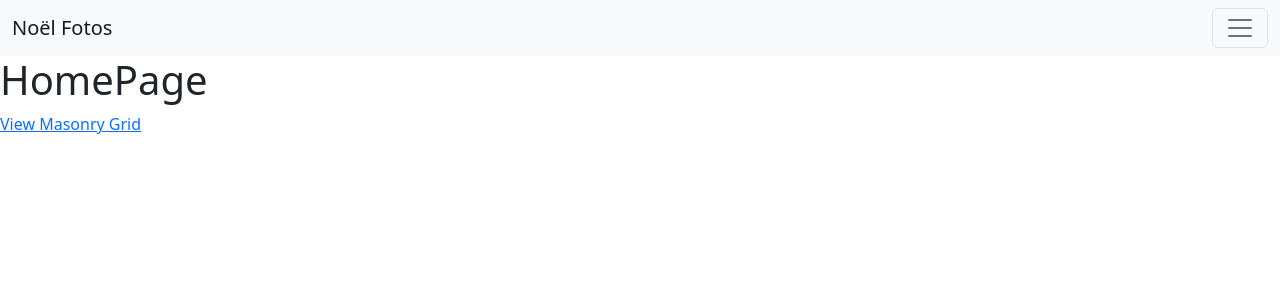
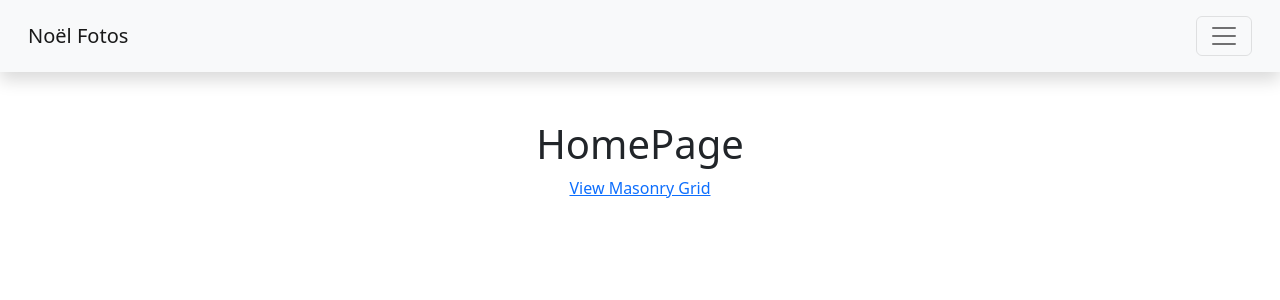
Before and after one commit to noeldesign/photo_gallery, a React (Create React App) app: page / in a window 1280 px wide. Shown: the top 300 px of the page. Built offline with nearby package versions, Linux system fonts and the light colour scheme.

Commit message:
added styling to navbar

```diff
--- a/src/App.css
+++ b/src/App.css
@@ -1,6 +1,14 @@
 .App {
   text-align: center;
-  background-color: #282c34;
-  color: white;
+  /* background-color: #282c34; */
+  /* color: white; */
   min-height: 100vh;
 }
+
+.shadow {
+  box-shadow: rgba(99, 99, 99, 0.2) 0px 2px 8px 0px;
+}
+
+a:hover {
+  text-decoration: underline;
+}
--- a/src/App.js
+++ b/src/App.js
@@ -1,4 +1,3 @@
-import './App.css';
 import { createBrowserRouter, RouterProvider } from 'react-router-dom';
 import HomePage from './pages/Home';
 import MasonryGrid from './components/MasonryGrid';
--- a/src/components/MainNavigation.js
+++ b/src/components/MainNavigation.js
@@ -1,22 +1,31 @@
-import Container from 'react-bootstrap/Container';
-import Nav from 'react-bootstrap/Nav';
-import Navbar from 'react-bootstrap/Navbar';
-import Offcanvas from 'react-bootstrap/Offcanvas';
+import Container from "react-bootstrap/Container";
+import Nav from "react-bootstrap/Nav";
+import Navbar from "react-bootstrap/Navbar";
+import Offcanvas from "react-bootstrap/Offcanvas";
 
 function MainNavigation() {
     return (
         <>
-        <Navbar key={false} bg="light" expand={false} className="mp-3">
+            <Navbar
+                key={false}
+                bg="light"
+                expand={false}
+                className="p-3 mb-5 shadow sticky-top"
+            >
                 <Container fluid>
                     <Navbar.Brand href="/">Noël Fotos</Navbar.Brand>
-            <Navbar.Toggle aria-controls={`offcanvasNavbar-expand-${false}`} />
+                    <Navbar.Toggle
+                        aria-controls={`offcanvasNavbar-expand-${false}`}
+                    />
                     <Navbar.Offcanvas
                         id={`offcanvasNavbar-expand-${false}`}
                         aria-labelledby={`offcanvasNavbarLabel-expand-${false}`}
                         placement="end"
                     >
                         <Offcanvas.Header closeButton>
-                <Offcanvas.Title id={`offcanvasNavbarLabel-expand-${false}`}>
+                            <Offcanvas.Title
+                                id={`offcanvasNavbarLabel-expand-${false}`}
+                            >
                                 Noël Fotos
                             </Offcanvas.Title>
                         </Offcanvas.Header>
--- a/src/pages/Root.js
+++ b/src/pages/Root.js
@@ -1,14 +1,15 @@
-import React from 'react'
-import { Outlet } from 'react-router-dom';
-import MainNavigation from '../components/MainNavigation';
+import React from "react";
+import '../App.css';
+import { Outlet } from "react-router-dom";
+import MainNavigation from "../components/MainNavigation";
 
 const RootLayout = () => {
-  return (
-    <>
-      <MainNavigation />
-      <Outlet />
-    </>
-  )
-}
+    return (
+        <div className="App">
+            <MainNavigation />
+            <Outlet />
+        </div>
+    );
+};
 
-export default RootLayout
+export default RootLayout;
```
Lines whose indentation alone changed are shown as unchanged.
